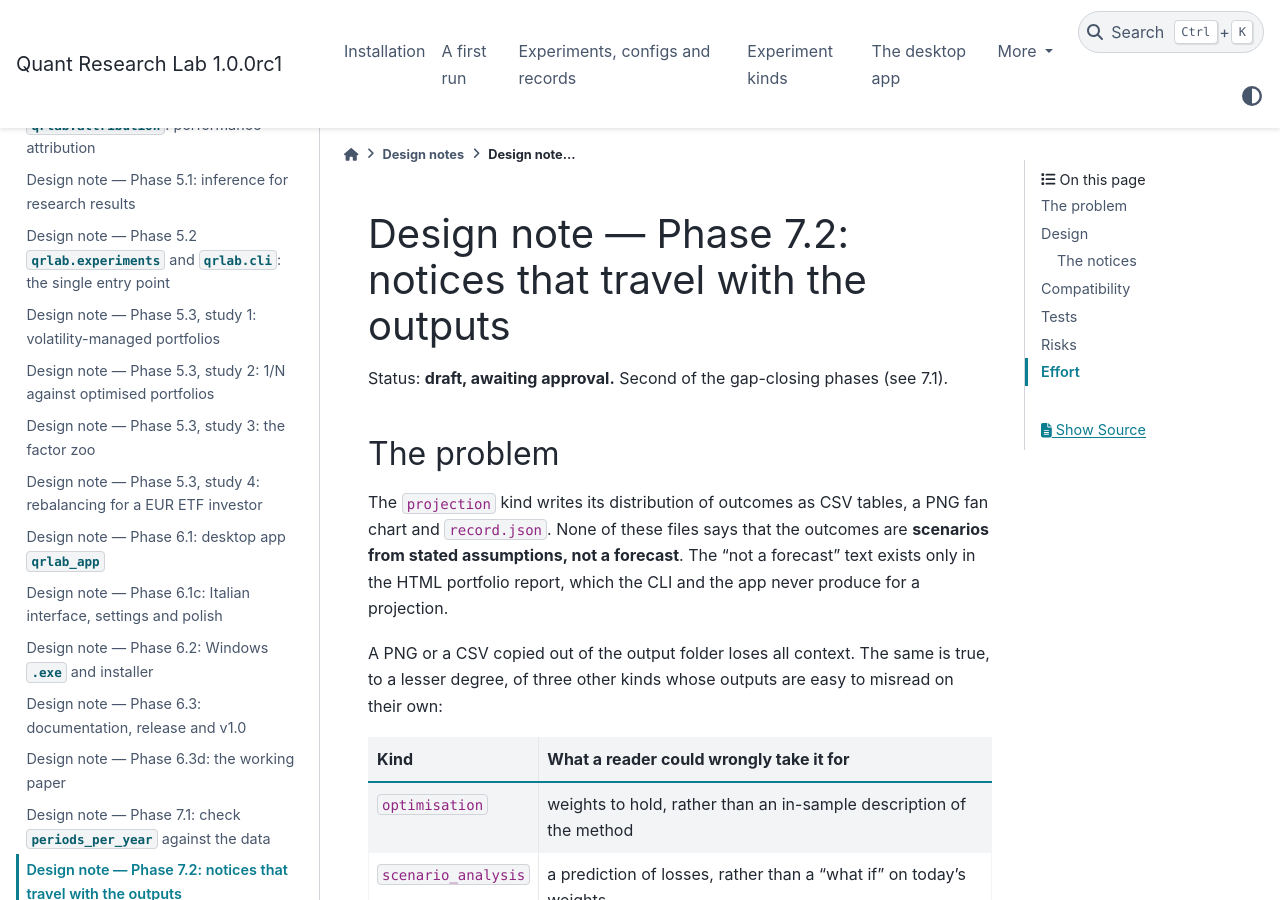
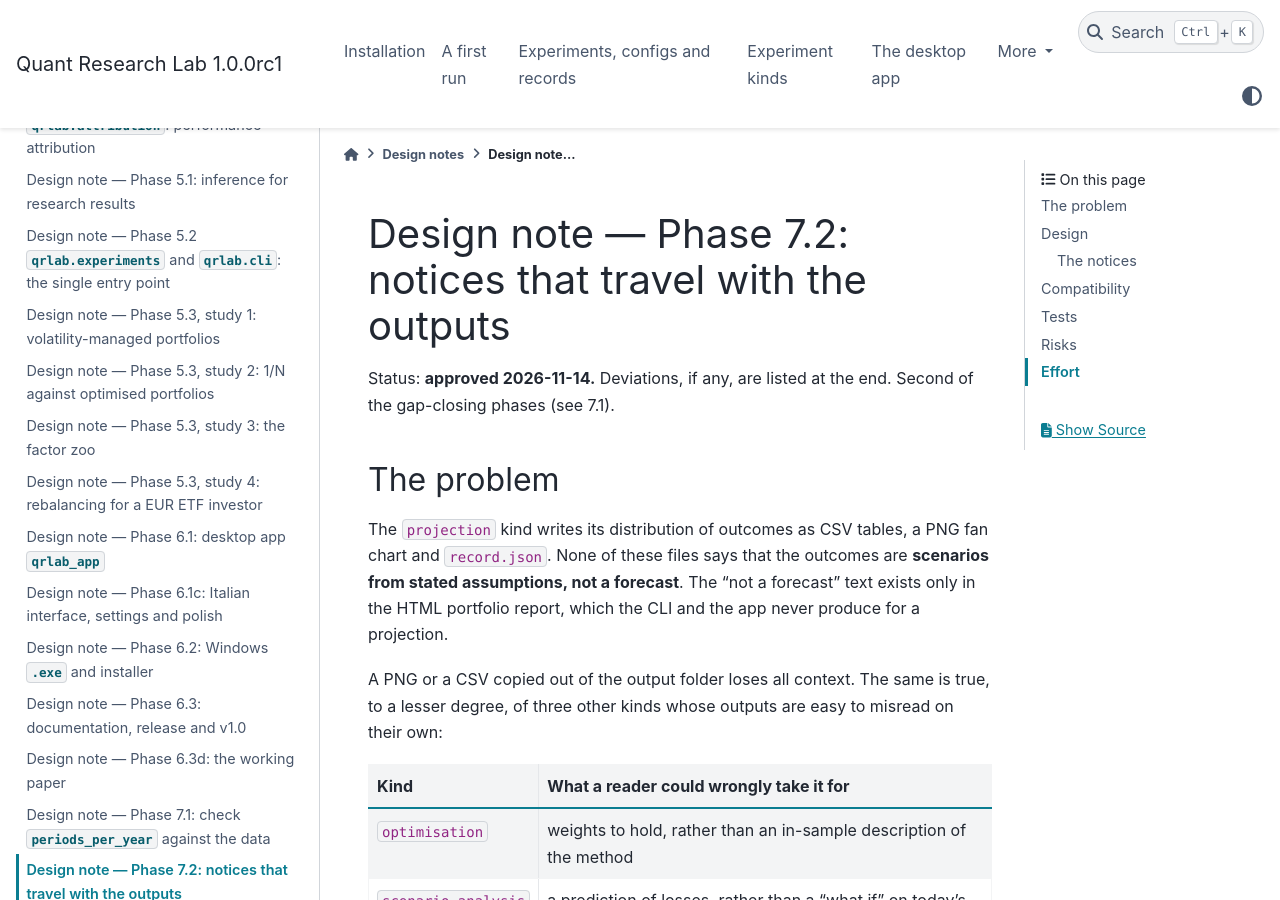
Before and after one commit to alessandroszn/quant-research-lab, a Sphinx documentation site: the page built from docs/design/7.2-output-notices.md, in a window 1280 px wide and 900 px high. Built offline with Sphinx 7.4.7 and the PyData theme 0.15.4, drawn with Linux system fonts in a browser that asks for light colours.

Commit message:
docs: mark the 7.2 design note approved
Co-Authored-By: Claude Opus 5.5 <noreply@anthropic.com>

```diff
--- a/docs/design/7.2-output-notices.md
+++ b/docs/design/7.2-output-notices.md
@@ -1,6 +1,7 @@
 # Design note — Phase 7.2: notices that travel with the outputs
 
-Status: **draft, awaiting approval.** Second of the gap-closing phases (see 7.1).
+Status: **approved 2026-11-14.** Deviations, if any, are listed at the end. Second of the
+gap-closing phases (see 7.1).
 
 ## The problem
 
```
